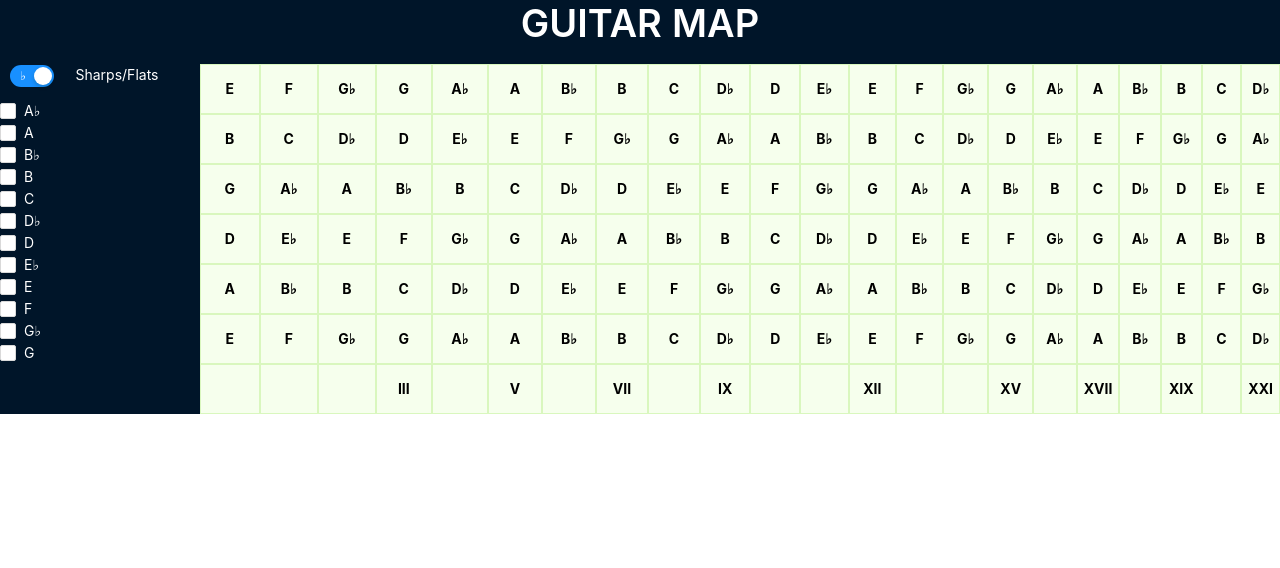
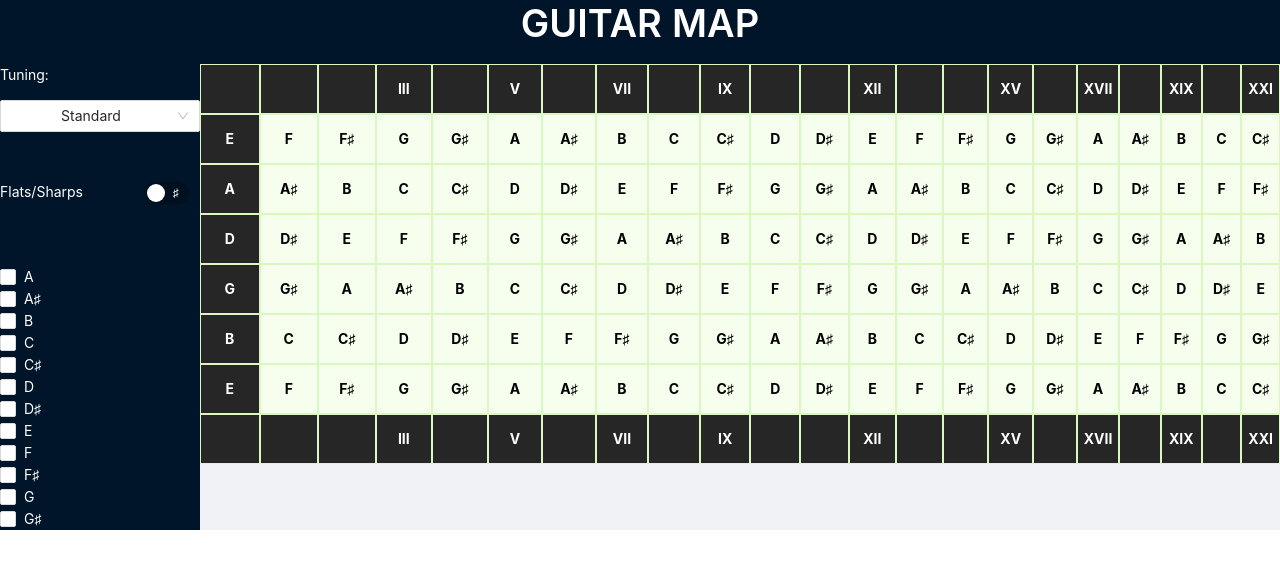
Before and after one commit to MattMcMurray/guitar-map, a React (Create React App) app in the folder guitar-map/: page / in a window 1280 px wide. Shown: the top 568 px of the page. Built offline with nearby package versions, Linux system fonts and the light colour scheme.

Commit message:
Add alternate tunings and update styles

```diff
--- a/guitar-map/src/App.js
+++ b/guitar-map/src/App.js
@@ -1,6 +1,7 @@
 import React from 'react';
 import { Fretboard } from './features/fretboard/Fretboard';
 import { ControlPanel } from './features/controls/ControlPanel';
+import { useSelector } from "react-redux";
 import './App.css';
 
 import { Typography } from 'antd';
@@ -10,6 +11,7 @@ const { Title } = Typography;
 const { Header, Footer, Sider, Content } = Layout;
 
 function App() {
+  const { tuning } = useSelector((state) => state.controls);
   return (
     <div className="App">
       <Layout>
@@ -21,7 +23,7 @@ function App() {
             <ControlPanel />
           </Sider>
           <Content>
-            <Fretboard />
+            <Fretboard tuning={tuning || "E,A,D,G,B,E"}/>
           </Content>
         </Layout>
       </Layout>
--- a/guitar-map/src/features/controls/ControlPanel.js
+++ b/guitar-map/src/features/controls/ControlPanel.js
@@ -1,28 +1,37 @@
 import React from "react";
-import { Typography, Checkbox, Row, Col, Switch } from "antd";
+import { Typography, Checkbox, Row, Col, Switch, Select, Divider} from "antd";
 import { useSelector, useDispatch } from "react-redux";
 
-import { toggleNote, toggleUseFlats } from "./controlSlice";
+import { toggleNote, toggleUseFlats, updateTuning } from "./controlSlice";
 
 const { Paragraph } = Typography;
+const { Option } = Select;
+
+const tunings = {
+  Standard: "E,A,D,G,B,E",
+  "Open G": "D,G,D,G,B,D",
+  "Open D": "D,A,D,F♯,A,D",
+  C6: "C,A,C,G,C,E",
+  DADGAD: "D,A,D,G,A,D",
+};
 
 export function ControlPanel() {
   const dispatch = useDispatch();
 
   const { useFlats, notes } = useSelector((state) => state.controls);
 
-  const sendToggleNote = (note) => {
+  const dispatchToggleNote = (note) => {
     dispatch(toggleNote(note));
   };
 
   const noteButtons = Object.keys(notes).map((note) => {
     return (
-      <Row gutter={6}>
-        <Col span={8} style={{textAlign: "left"}}>
+      <Row>
+        <Col span={24} style={{ textAlign: "left" }}>
           <Checkbox
             style={{ color: "white" }}
             value={note}
-            onClick={(e) => sendToggleNote(note)}
+            onClick={(e) => dispatchToggleNote(note)}
             checked={notes[note]["state"]}
           >
             {note}
@@ -34,7 +43,29 @@ export function ControlPanel() {
 
   return (
     <div>
-      <Row gutter={4}>
+      <Row>
+        <Col span={24} style={{textAlign: "left"}}>
+        <Paragraph style={{color: "white"}}>Tuning:</Paragraph>
+        </Col>
+        <Col span={24}>
+          <Select
+            defaultValue="Standard"
+            style={{ width: "100%" }}
+            onChange={(tuning) => dispatch(updateTuning(tunings[tuning]))}
+          >
+            {Object.keys(tunings).map((tuning) => (
+              <Option value={tuning}>{tuning}</Option>
+            ))}
+          </Select>
+        </Col>
+      </Row>
+      <Divider style={{color:" white"}} />
+      <Row>
+        <Col span={16} style={{textAlign: "left"}}>
+          <Paragraph level={3} style={{ color: "white" }}>
+            Flats/Sharps
+          </Paragraph>
+        </Col>
         <Col span={8}>
           <Switch
             checkedChildren="♭"
@@ -43,12 +74,8 @@ export function ControlPanel() {
             onClick={(e) => dispatch(toggleUseFlats())}
           />
         </Col>
-        <Col span={12}>
-          <Paragraph level={3} style={{ color: "white" }}>
-            Sharps/Flats
-          </Paragraph>
-        </Col>
       </Row>
+      <Divider />
       {noteButtons}
     </div>
   );
--- a/guitar-map/src/features/controls/controlSlice.js
+++ b/guitar-map/src/features/controls/controlSlice.js
@@ -120,10 +120,11 @@ const COLOUR_POOL = [RED, ELECTRIC_BLUE, LIME, VOLCANO, PURPLE, DARK_GREEN, LIGH
 export const controlSlice = createSlice({
   name: "controls",
   initialState: {
-    useFlats: true,
+    useFlats: false,
     currColourIndex: 0,
+    tuning: "E,A,D,G,B,E",
     notes: {
-      ...flats,
+      ...sharps,
     },
   },
 
@@ -163,9 +164,16 @@ export const controlSlice = createSlice({
         },
       };
     },
+
+    updateTuning: (state, action) => {
+      return {
+        ...state,
+        tuning: action.payload
+      }
+    }
   },
 });
 
-export const { toggleNote, toggleUseFlats } = controlSlice.actions;
+export const { toggleNote, toggleUseFlats, updateTuning } = controlSlice.actions;
 
 export default controlSlice.reducer;
--- a/guitar-map/src/features/fretboard/Fret.js
+++ b/guitar-map/src/features/fretboard/Fret.js
@@ -4,8 +4,8 @@ import { useSelector } from "react-redux";
 export function Fret(props) {
   const { notes } = useSelector((state) => state.controls);
   const isSelected = notes[props.children] ? notes[props.children]["state"] : false;
-  const defaultColour = "#f6ffed";
-  const defaultColourDarker = "#d9f7be";
+  const defaultColour = props.overrideColour ? props.overrideColour : "#f6ffed";
+  const borderColour = "#d9f7be";
 
   return (
     <div
@@ -13,8 +13,8 @@ export function Fret(props) {
         backgroundColor: isSelected ? notes[props.children]["colour"] : defaultColour,
         height: "50px",
         width: props.width,
-        border: `1px ${defaultColourDarker} solid`,
-        color: isSelected ? "white" : "black",
+        border: `1px ${borderColour} solid`,
+        color: isSelected || props.overrideColour != null ? "white" : "black",
         fontWeight: "bold",
         display: "flex",
         justifyContent: "center",
--- a/guitar-map/src/features/fretboard/Fretboard.js
+++ b/guitar-map/src/features/fretboard/Fretboard.js
@@ -2,15 +2,14 @@ import React from "react";
 import { String } from "./String";
 import { Legend } from "./Legend";
 
-export function Fretboard() {
+export function Fretboard(props) {
+  const tuning = props.tuning || "E,A,D,G,B,E";
+
+  const strings = tuning.split(",").map(note => <String startingNote={note} />);
   return (
     <div>
-      <String startingNote="E" />
-      <String startingNote="B" />
-      <String startingNote="G" />
-      <String startingNote="D" />
-      <String startingNote="A" />
-      <String startingNote="E" />
+      <Legend />
+      {strings}
       <Legend />
     </div>
   );
--- a/guitar-map/src/features/fretboard/Legend.js
+++ b/guitar-map/src/features/fretboard/Legend.js
@@ -1,33 +1,34 @@
 import React from "react";
 import { Fret } from "./Fret";
+
 
 export function Legend(props) {
   // Could render in a loop, but I _think_ this might be more efficient for re-rendering
   // Hopefully, this should never need to be changed......
   return (
     <div style={{ display: "flex" }}>
-      <Fret width={"60px"}></Fret>
-      <Fret width={"59px"}></Fret>
-      <Fret width={"58px"}></Fret>
-      <Fret width={"57px"}>III</Fret>
-      <Fret width={"56px"}></Fret>
-      <Fret width={"55px"}>V</Fret>
-      <Fret width={"54px"}></Fret>
-      <Fret width={"53px"}>VII</Fret>
-      <Fret width={"52px"}></Fret>
-      <Fret width={"51px"}>IX</Fret>
-      <Fret width={"50px"}></Fret>
-      <Fret width={"49px"}></Fret>
-      <Fret width={"48px"}>XII</Fret>
-      <Fret width={"47px"}></Fret>
-      <Fret width={"46px"}></Fret>
-      <Fret width={"45px"}>XV</Fret>
-      <Fret width={"44px"}></Fret>
-      <Fret width={"43px"}>XVII</Fret>
-      <Fret width={"42px"}></Fret>
-      <Fret width={"41px"}>XIX</Fret>
-      <Fret width={"40px"}></Fret>
-      <Fret width={"39px"}>XXI</Fret>
+      <Fret overrideColour="#262626" width={"60px"}></Fret>
+      <Fret overrideColour="#262626" width={"59px"}></Fret>
+      <Fret overrideColour="#262626" width={"58px"}></Fret>
+      <Fret overrideColour="#262626" width={"57px"}>III</Fret>
+      <Fret overrideColour="#262626" width={"56px"}></Fret>
+      <Fret overrideColour="#262626" width={"55px"}>V</Fret>
+      <Fret overrideColour="#262626" width={"54px"}></Fret>
+      <Fret overrideColour="#262626" width={"53px"}>VII</Fret>
+      <Fret overrideColour="#262626" width={"52px"}></Fret>
+      <Fret overrideColour="#262626" width={"51px"}>IX</Fret>
+      <Fret overrideColour="#262626" width={"50px"}></Fret>
+      <Fret overrideColour="#262626" width={"49px"}></Fret>
+      <Fret overrideColour="#262626" width={"48px"}>XII</Fret>
+      <Fret overrideColour="#262626" width={"47px"}></Fret>
+      <Fret overrideColour="#262626" width={"46px"}></Fret>
+      <Fret overrideColour="#262626" width={"45px"}>XV</Fret>
+      <Fret overrideColour="#262626" width={"44px"}></Fret>
+      <Fret overrideColour="#262626" width={"43px"}>XVII</Fret>
+      <Fret overrideColour="#262626" width={"42px"}></Fret>
+      <Fret overrideColour="#262626" width={"41px"}>XIX</Fret>
+      <Fret overrideColour="#262626" width={"40px"}></Fret>
+      <Fret overrideColour="#262626" width={"39px"}>XXI</Fret>
     </div>
   );
 }
--- a/guitar-map/src/features/fretboard/String.js
+++ b/guitar-map/src/features/fretboard/String.js
@@ -1,7 +1,6 @@
 import React from "react";
 import { useSelector } from "react-redux";
 import { Fret } from "./Fret";
-
 
 const NUM_FRETS = 21;
 const BASE_FRET_WIDTH = 60;
@@ -37,7 +36,6 @@ const noteOrderSharps = [
   "G♯",
 ];
 
-
 export function String(props) {
   const { useFlats } = useSelector((state) => state.controls);
   let noteOrder = useFlats ? noteOrderFlats : noteOrderSharps;
@@ -45,9 +43,17 @@ export function String(props) {
   let frets = [];
 
   for (let i = 0; i <= NUM_FRETS; i++) {
-    frets.push(
-      <Fret width={`${BASE_FRET_WIDTH - i}px`}>{noteOrder[index]}</Fret>
-    );
+    if (i == 0) {
+      frets.push(
+        <Fret overrideColour="#262626" width={`${BASE_FRET_WIDTH - i}px`}>
+          {noteOrder[index]}
+        </Fret>
+      );
+    } else {
+      frets.push(
+        <Fret width={`${BASE_FRET_WIDTH - i}px`}>{noteOrder[index]}</Fret>
+      );
+    }
 
     if (index === noteOrder.length - 1) {
       index = 0;
```
